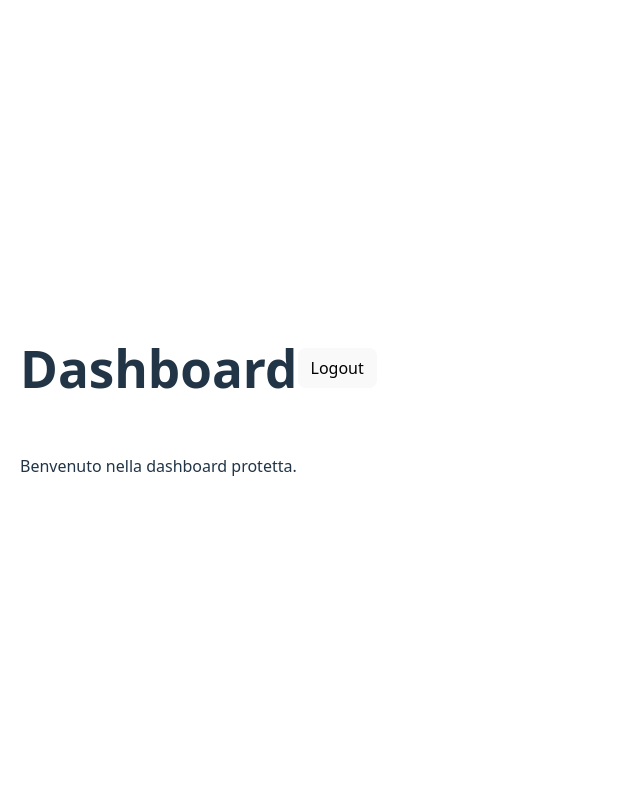
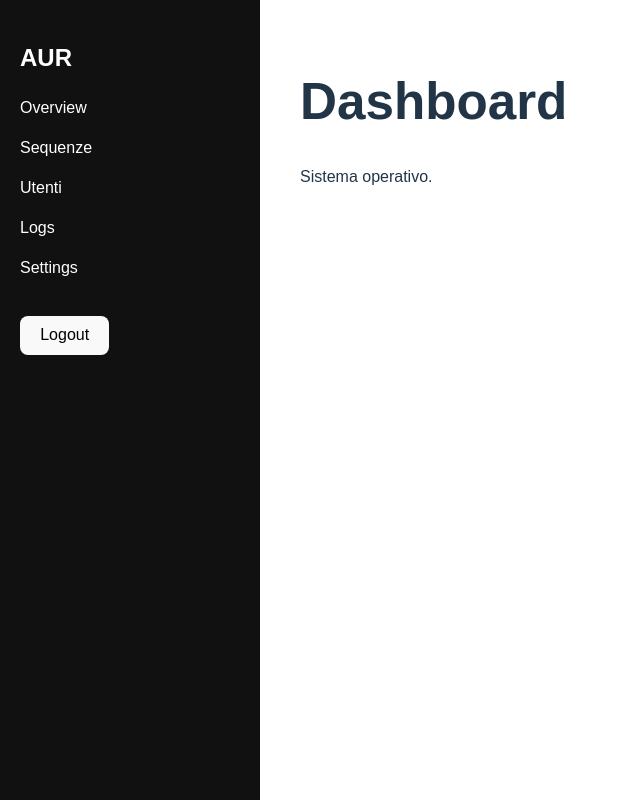
Before and after one commit to aurelgraal4/aur-edentech, a React (Vite) app: page /dashboard in a window 1280 px wide. Shown: the whole page, without its empty margins (0-640 px from the left). Built offline with nearby package versions, Linux system fonts and the light colour scheme; sample sign-in values are in the browser's storage.

Commit message:
dashboard layout base

```diff
--- a/src/pages/Dashboard.tsx
+++ b/src/pages/Dashboard.tsx
@@ -1,25 +1,42 @@
-import { useNavigate } from 'react-router-dom'
+import { useNavigate } from "react-router-dom"
 
 export default function Dashboard() {
   const navigate = useNavigate()
 
-  const handleLogout = () => {
-    localStorage.removeItem('auth')
-    navigate('/')
+    const logout = () => {
+        localStorage.removeItem("session")
+            navigate("/")
               }
 
                 return (
-    <div style={{ maxWidth: 800, margin: '60px auto', padding: 20 }}>
-      <header style={{ display: 'flex', justifyContent: 'space-between', alignItems: 'center' }}>
-        <h1>Dashboard</h1>
-        <button onClick={handleLogout} style={{ padding: '8px 12px' }}>
+                    <div style={{ display: "flex", height: "100vh", fontFamily: "sans-serif" }}>
+
+                                {/* Sidebar */}
+                                      <div style={{
+                                              width: "220px",
+                                                      background: "#111",
+                                                              color: "white",
+                                                                      padding: "20px"
+                                                                            }}>
+                                                                                    <h2>AUR</h2>
+
+                                                                                            <p>Overview</p>
+                                                                                                    <p>Sequenze</p>
+                                                                                                            <p>Utenti</p>
+                                                                                                                    <p>Logs</p>
+                                                                                                                            <p>Settings</p>
+
+                                                                                                                                    <button onClick={logout} style={{ marginTop: 20 }}>
                                                                                                                                               Logout
                                                                                                                                                       </button>
-      </header>
+                                                                                                                                                            </div>
 
-      <main style={{ marginTop: 24 }}>
-        <p>Benvenuto nella dashboard protetta.</p>
-      </main>
+                                                                                                                                                                  {/* Content */}
+                                                                                                                                                                        <div style={{ flex: 1, padding: "40px" }}>
+                                                                                                                                                                                <h1>Dashboard</h1>
+                                                                                                                                                                                        <p>Sistema operativo.</p>
+                                                                                                                                                                                              </div>
+
                                                                                                                                                                                                   </div>
                                                                                                                                                                                                     )
                                                                                                                                                                                                     }
```
Lines whose indentation alone changed are shown as unchanged.
